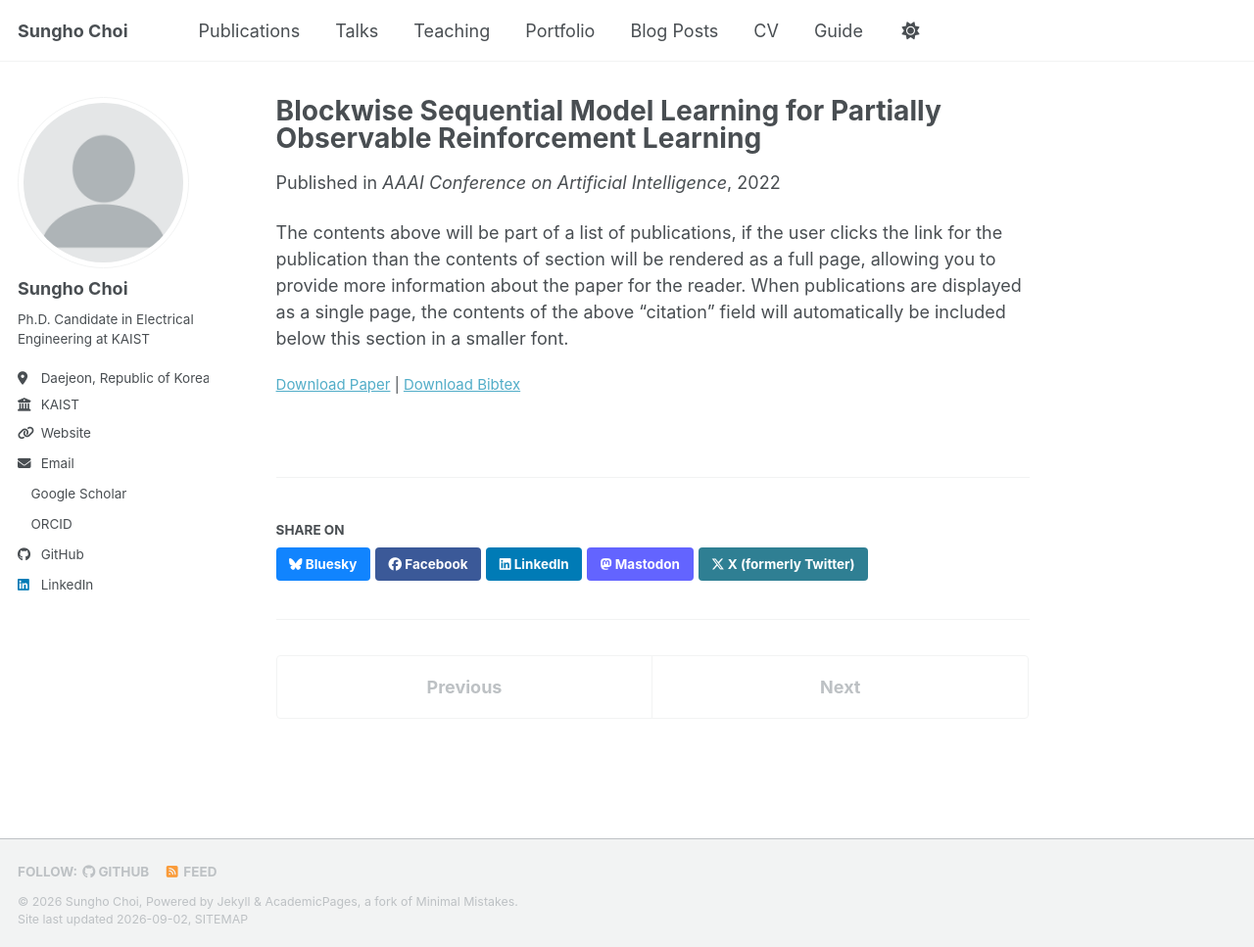
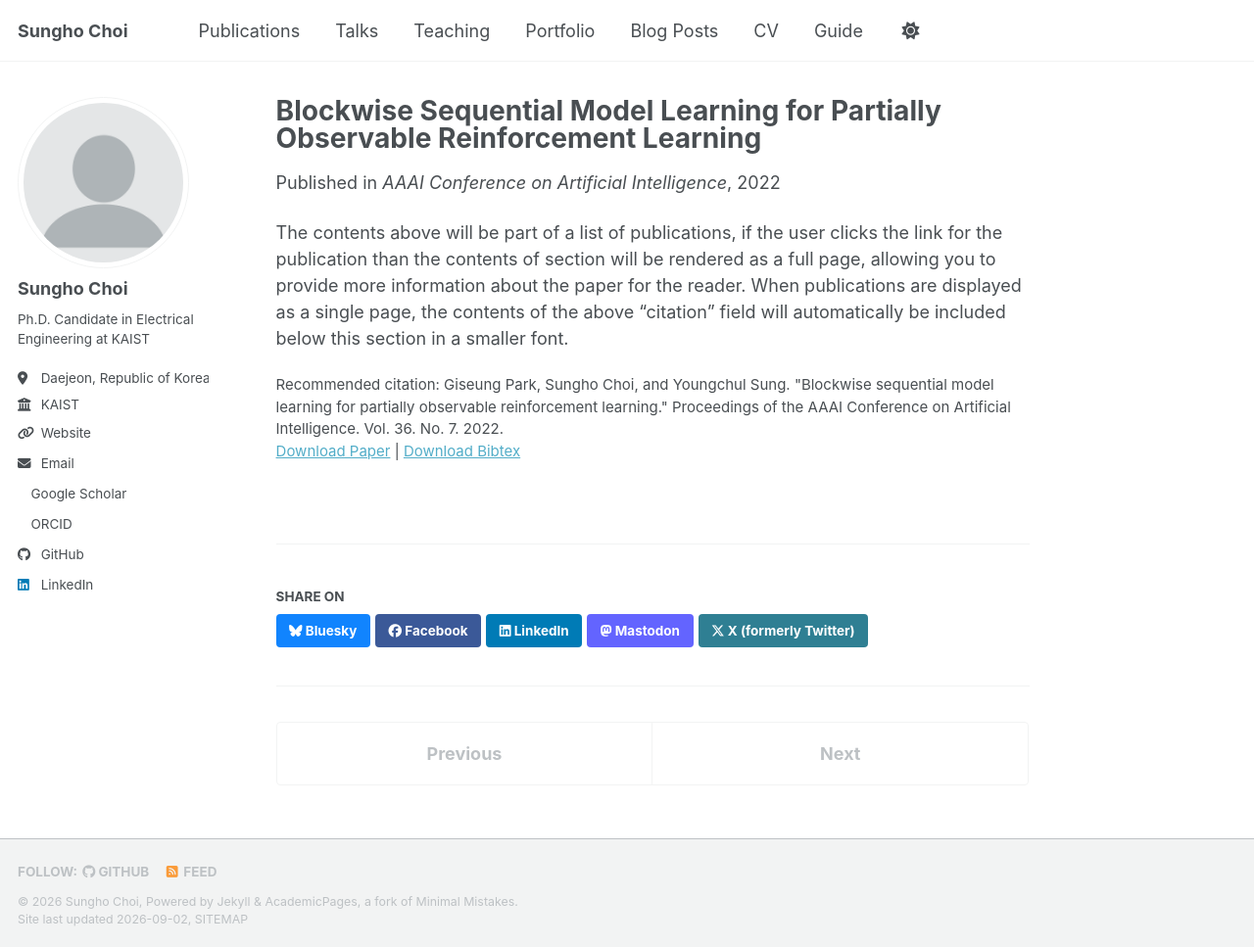
Before and after one commit to sunghochoi122/sunghochoi122.github.io, a Jekyll site: the page built from _publications/park2022blockwise.md, in a window 1280 px wide and 967 px high. Shown: the whole window at 98% size. Built offline with Jekyll 4.4.1, drawn with Linux system fonts in a browser that asks for light colours; a style sheet for code colours, icons or effects is not loaded; part of the change alters nothing that is shown.

Commit message:
Revise publication entry for park2022blockwise
Updated publication details for the paper on blockwise sequential model learning, including citation formatting.

```diff
--- a/_publications/park2022blockwise.md
+++ b/_publications/park2022blockwise.md
@@ -9,6 +9,6 @@ venue: 'AAAI Conference on Artificial Intelligence'
 # slidesurl: 'https://academicpages.github.io/files/slides1.pdf'
 paperurl: 'https://academicpages.github.io/files/park2022blockwise.pdf'
 bibtexurl: 'https://academicpages.github.io/files/park2022blockwise.bib'
-# citation: 'Park, Giseung, Sungho Choi, and Youngchul Sung. "Blockwise sequential model learning for partially observable reinforcement learning." Proceedings of the AAAI Conference on Artificial Intelligence. Vol. 36. No. 7. 2022.'
+citation: 'Giseung Park, Sungho Choi, and Youngchul Sung. "Blockwise sequential model learning for partially observable reinforcement learning." Proceedings of the AAAI Conference on Artificial Intelligence. Vol. 36. No. 7. 2022.'
 ---
 The contents above will be part of a list of publications, if the user clicks the link for the publication than the contents of section will be rendered as a full page, allowing you to provide more information about the paper for the reader. When publications are displayed as a single page, the contents of the above "citation" field will automatically be included below this section in a smaller font.
```
